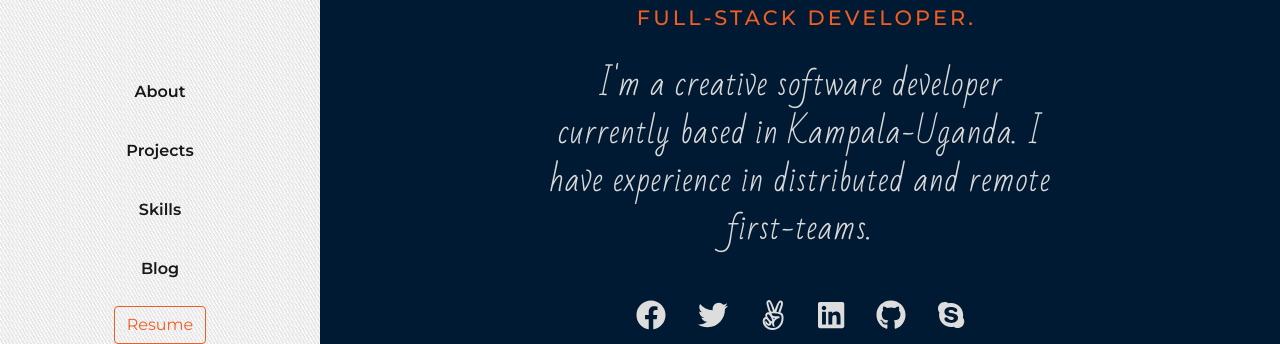
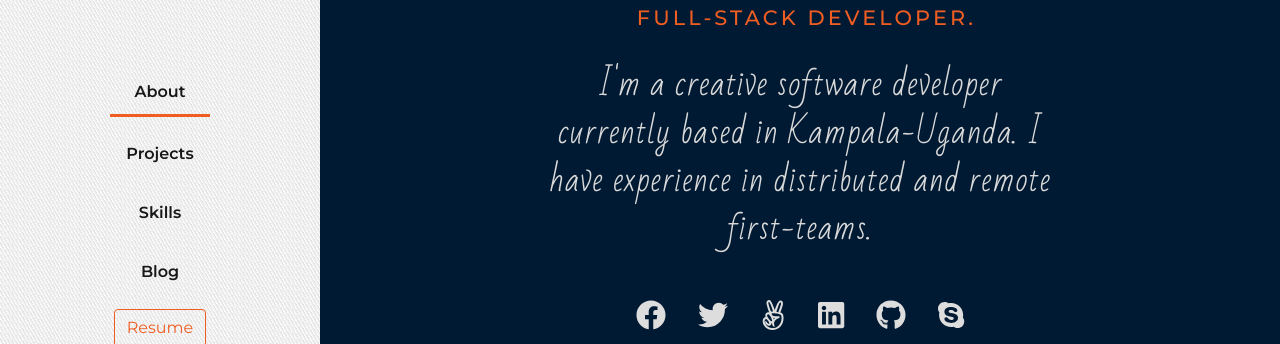
Before and after one commit to OlukaDenis/Portfolio, a React (Create React App) app: page /#/blog in a window 1280 px wide. Before the commit this address led to /#/. Shown: the part 163-507 px from the top of the page. Built offline with nearby package versions, Linux system fonts and the light colour scheme.

Commit message:
Added active link

```diff
--- a/src/App.scss
+++ b/src/App.scss
@@ -77,20 +77,6 @@ h5,
   width: 100%;
   overflow: hidden;
   position: relative;
-}
-
-/* ----------Active links--------------- */
-.active {
-  color: $black;
-
-  &::after {
-    visibility: visible;
-    -webkit-transform: scaleX(1);
-    -moz-transform: scaleX(1);
-    -ms-transform: scaleX(1);
-    -o-transform: scaleX(1);
-    transform: scaleX(1);
-  }
 }
 
 #colorlib-main {
--- a/src/components/SideBar.js
+++ b/src/components/SideBar.js
@@ -1,7 +1,7 @@
 import React from 'react';
 import '../App.scss';
 import '../scss/NavBar.scss';
-import { Link } from 'react-router-dom';
+import { NavLink } from 'react-router-dom';
 import initFontAwesome from '../utils/initFontAwesome';
 import NavBar from './navbar/Navbar';
 
@@ -18,16 +18,16 @@ export default function SideBar() {
           className="js-fullheight text-center"
         >
           <div id="colorlib-logo">
-            <Link to="/">
+            <NavLink to="/">
               <img src="images/logo.png" alt="Denny Logo" />
-            </Link>
+            </NavLink>
           </div>
           <nav id="colorlib-main-menu" role="navigation">
             <ul>
-              <li><Link exact to="/" className="nav-link"> About </Link></li>
-              <li><Link exact to="/projects" className="nav-link"> Projects </Link></li>
-              <li><Link exact to="/skills" className="nav-link"> Skills </Link></li>
-              <li><Link exact to="/blog" className="nav-link"> Blog </Link></li>
+              <li><NavLink exact to="/" activeClassName="nav-link--active" className="nav-link"> About </NavLink></li>
+              <li><NavLink exact to="/projects" activeClassName="nav-link--active" className="nav-link"> Projects </NavLink></li>
+              <li><NavLink exact to="/skills" activeClassName="nav-link--active" className="nav-link"> Skills </NavLink></li>
+              <li><NavLink exact to="/blog" activeClassName="nav-link--active" className="nav-link"> Blog </NavLink></li>
             </ul>
           </nav>
 
--- a/src/scss/NavBar.scss
+++ b/src/scss/NavBar.scss
@@ -72,8 +72,9 @@
       padding: 0;
 
       li {
-        margin: 0 0 15px 0;
+        margin: 0 auto 15px auto;
         padding: 0;
+        width: 100px;
         list-style: none;
         font-size: 16px;
         font-weight: 700;
@@ -87,39 +88,11 @@
 
           @include transition(0.3s);
 
-          &::after {
-            content: "";
-            position: absolute;
-            height: 1px;
-            bottom: 7px;
-            left: 0;
-            right: 0;
-            background-color: $black;
-            visibility: hidden;
-            -webkit-transform: scaleX(0);
-            -moz-transform: scaleX(0);
-            -ms-transform: scaleX(0);
-            -o-transform: scaleX(0);
-            transform: scaleX(0);
-            -webkit-transition: all 0.3s cubic-bezier(0.175, 0.885, 0.32, 1.275);
-            -moz-transition: all 0.3s cubic-bezier(0.175, 0.885, 0.32, 1.275);
-            -ms-transition: all 0.3s cubic-bezier(0.175, 0.885, 0.32, 1.275);
-            -o-transition: all 0.3s cubic-bezier(0.175, 0.885, 0.32, 1.275);
-            transition: all 0.3s cubic-bezier(0.175, 0.885, 0.32, 1.275);
-          }
-
           &:hover {
             text-decoration: none;
-            color: rgba(0, 0, 0, 1);
-
-            &::after {
-              visibility: visible;
-              -webkit-transform: scaleX(1);
-              -moz-transform: scaleX(1);
-              -ms-transform: scaleX(1);
-              -o-transform: scaleX(1);
-              transform: scaleX(1);
-            }
+            color: $primary;
+            font-weight: 900;
+            transition: border-bottom .1s ease-in-out;
           }
 
           &:active {
@@ -148,44 +121,9 @@
     padding-top: 50px;
     font-family: $font-primary;
   }
+}
 
-  .colorlib-footer {
-    position: absolute;
-    bottom: 40px;
-    right: 1.5em;
-    left: 1.5em;
-    font-size: 14px;
-    font-weight: 400;
-    color: rgba(0, 0, 0, 0.6);
-    padding: 0 20px;
-
-    span {
-      display: block;
-    }
-
-    ul {
-      padding: 0;
-      margin: 0;
-
-      li {
-        padding: 0;
-        margin: 0;
-        display: inline;
-        list-style: none;
-
-        a {
-          color: rgba(0, 0, 0, 0.7);
-          padding: 4px;
-
-          &:hover,
-          &:active,
-          &:focus {
-            text-decoration: none;
-            outline: none;
-            color: $primary;
-          }
-        }
-      }
-    }
-  }
+.nav-link--active {
+  border-bottom: 3px solid $primary;
+  transition: border-bottom .5s ease-in-out;
 }
```
